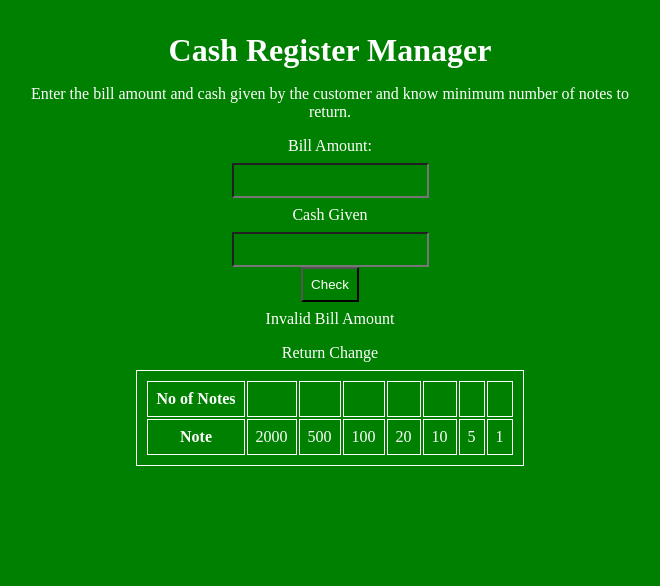
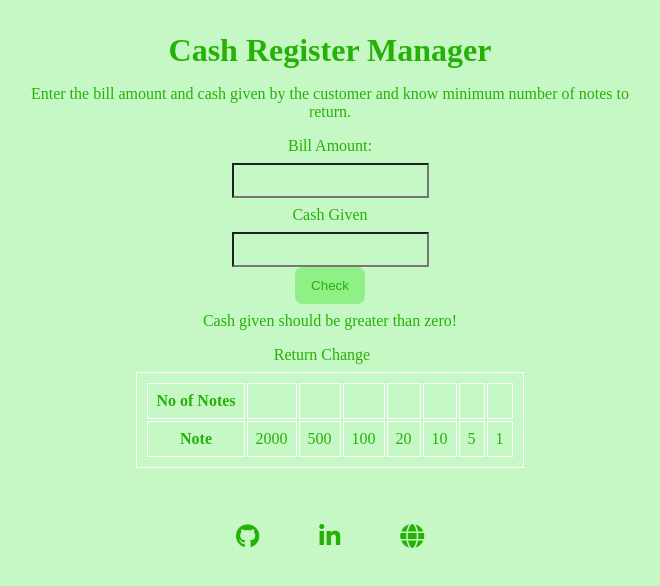
Before and after one commit to KHemanthRaju/Cash-Register, a plain HTML site: page index.html in a window 1280 px wide. Both pictures are taken after a click on the button "Check". Shown: the whole page, without its empty margins (310-970 px from the left). Drawn offline with Linux system fonts and the light colour scheme.

Commit message:
Updated style

```diff
--- a/index.html
+++ b/index.html
@@ -6,6 +6,7 @@
     <meta name="viewport" content="width=device-width, initial-scale=1.0">
     <link rel="stylesheet" href="styles.css"/>
     <title>Cash Register</title>
+    <script src="https://kit.fontawesome.com/27ddb48ed0.js" crossorigin="anonymous"></script>
 </head>
 <body>
     <div class="container">
@@ -15,13 +16,15 @@
             know minimum number of notes to return.
         </p>
         <label for="bill-amount">Bill Amount:</label>
-        <input type="text" id="bill-amount"/>
+        <input type="number" id="bill-amount"/>
         <label for="cash-given">Cash Given</label>
-        <input id="cash-given" type="text">
+        <input id="cash-given" type="number">
         <button id="check-button">Check</button>
         <p id="error-message"></p>
         <table class="change-table">
-            <caption>Return Change</caption>
+            <caption>Return Change
+                <span id="return"></span>
+            </caption>
             <tr>
                 <th>No of Notes</th>
                 <td class="no-of-notes"></td>
@@ -44,6 +47,17 @@
             </tr>
         </table>
     </div>
+    <div class="card">
+                <div class="card-body">
+                    <div class="social">
+                        <ul>
+                            <li><a href="https://github.com/KHemanthRaju" target="_blank"><i class="fab fa-github"></i></a></li>
+                            <li><a href="https://www.linkedin.com/in/hemanth-raju-aba388176/" target="_blank"><i class="fab fa-linkedin-in"></i></a></li>
+                            <li><a href="https://twitter.com/khraju123" target="_blank"><i class="fas fa-globe"></i></a></li>
+                        </ul>
+                    </div>
+                </div>
+            </div>
 </body>
-<script src="index.js"></script>
+<script src="index.js" type="text/javascript"></script>
 </html>
--- a/index.js
+++ b/index.js
@@ -3,22 +3,24 @@ const cashGiven = document.querySelector("#cash-given");
 const checkButton = document.querySelector("#check-button");
 const message = document.querySelector("#error-message");
 const noOfNotes = document.querySelectorAll(".no-of-notes");
+const returnBalance = document.querySelector('#return');
 
 const noOfAvailableNotes = [2000, 500, 100, 20, 10, 5, 1];
-cashGiven.style.display = "none";
+hideMessage();
 
 checkButton.addEventListener("click", function validateBillAndCashAmount(){
+    console.log(~~billAmount.value + ~~cashGiven.value);
     hideMessage();
-    cashGiven.style.display = "block";
-    if(billAmount.value > 0){
-        if(cashGiven.value >= billAmount.value){
+    if(~~billAmount.value > 0){
+        if(~~cashGiven.value >= ~~billAmount.value){
             const amountToBeReturned = cashGiven.value - billAmount.value;
+            returnBalance.innerText = 'Rs. '+amountToBeReturned;
             calculateChange(amountToBeReturned);
         }else{
             showMessage("Do you wanna wash plates?");
         }
     }else{
-        showMessage("Invalid Bill Amount");
+        showMessage("Cash given should be greater than zero!");
     }
 });
 
--- a/styles.css
+++ b/styles.css
@@ -3,8 +3,8 @@
     padding:0.5rem;
     align-items:center;
     text-align:center;
-    background-color:green;
-    color:white;
+    background-color:rgb(198, 248, 198);
+    color:rgb(37, 177, 5);
 }
 
 .container{
@@ -17,3 +17,41 @@
 table, th, td{
     border:1px solid white;
 }
+
+.input{
+    padding: 0.6rem 1rem;
+    margin: 1rem;
+    border: 2px solid;
+    border-radius: 0.5rem;
+}
+
+#check-button{
+    background:rgb(143, 240, 135);
+    border: none;
+    padding: 0.7rem 1rem;
+    border-radius: 0.5rem;
+    cursor: pointer;
+    outline: #000;
+    margin: auto;
+    display: block;
+}
+
+.social{
+    text-align: center;
+}
+
+.social a{
+    color:var(--border-color);
+    font-size: x-large;
+}
+.social ul{
+    list-style: none;
+}
+.social ul li{
+    display: inline-block;
+    padding: 0.5rem 0.75rem;
+}
+.social a:hover{
+    cursor: pointer;
+    color: var(--primary-color);
+}
```
